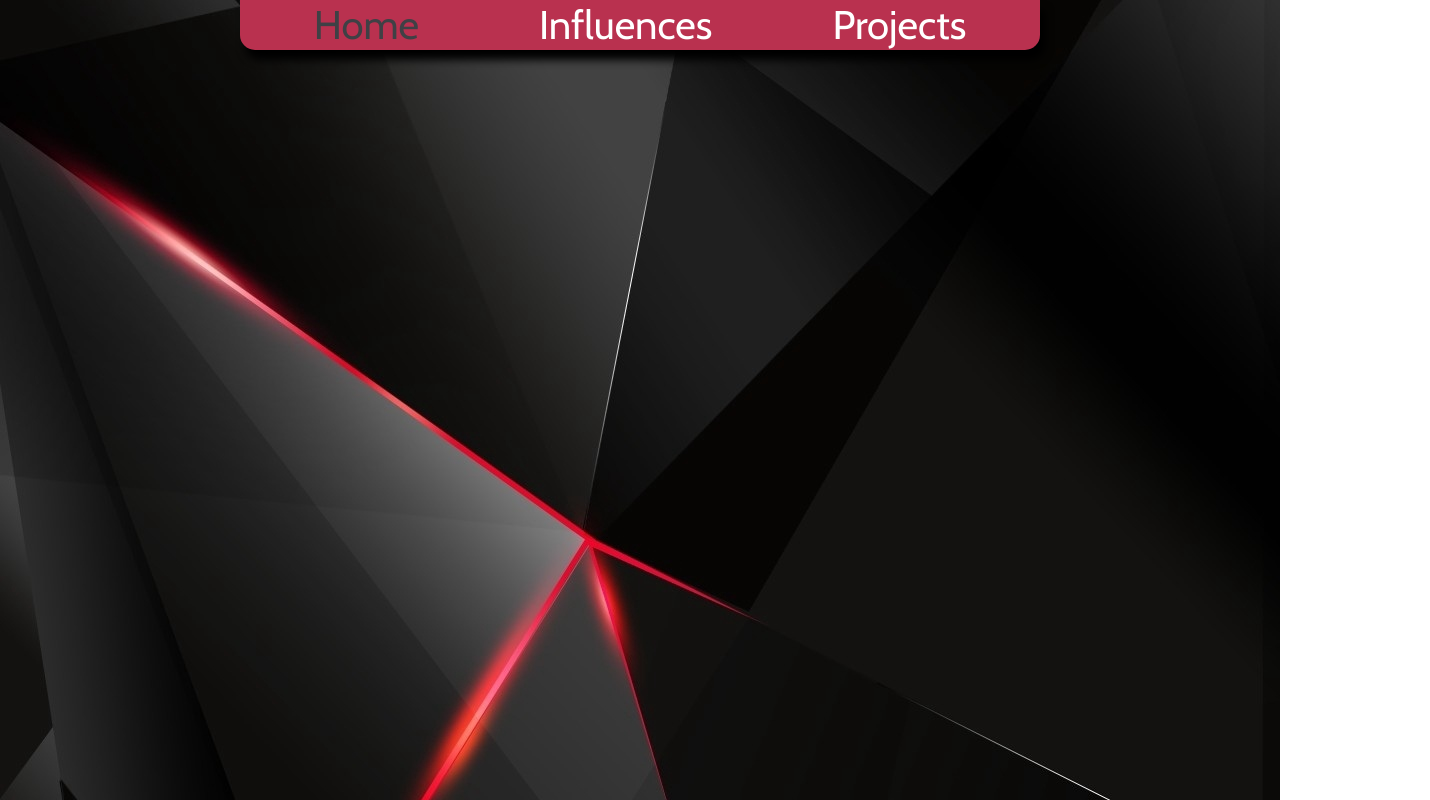
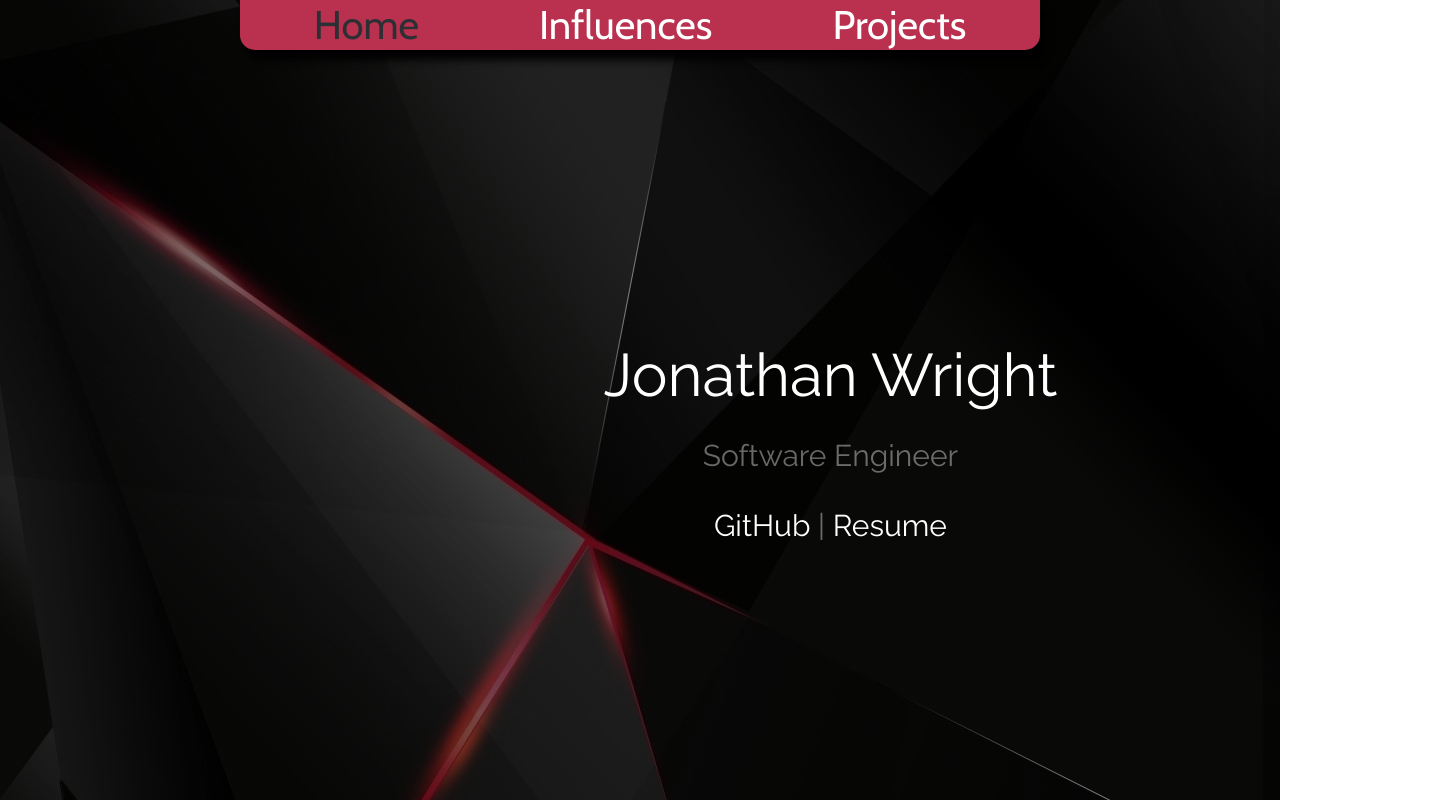
Before and after one commit to Uppun/portfolio-site, a React (Create React App) app: page /#/ in a window 1280 px wide. Shown: the whole page, 1430 px wide, since content can reach past the window. Built offline with nearby package versions, Linux system fonts and the light colour scheme.

Commit message:
got muh name now

```diff
--- a/src/AboutMe.js
+++ b/src/AboutMe.js
@@ -21,8 +21,17 @@ export default class AboutMe extends Component {
     }
 
     render() {
+        const githubURL = "https://github.com/Uppun";
+        const resumeURL = "https://www.youtube.com/watch?v=FC4Kun_BimM";
         return(
             <div className='background-pages'>
+                <p className='landing-text-name'>
+                    Jonathan Wright<br />
+                    <span className='landing-text-span'>
+                        Software Engineer<br />
+                         <a href={githubURL}>GitHub</a> | <a href={resumeURL}>Resume</a>
+                    </span>
+                </p>
                 <TransitionGroup className='background-slide'>
                     {backgrounds.map((background, index) => {
                         if (index === this.state.currentBackground) {
--- a/src/ProjectsComponent.js
+++ b/src/ProjectsComponent.js
@@ -49,7 +49,7 @@ export default class Projects extends Component {
                     })}
                 </div>
                 <div className='project-component-footer'>
-                    <a href={githubURL} target="_blank">
+                    <a href={githubURL}>
                         <div className='footer-string'>
                             {footerString}
                         </div>
--- a/src/portfolio.css
+++ b/src/portfolio.css
@@ -10,12 +10,14 @@ body {
     position: absolute;
     height: 100%;
     width: 100%;
+    filter: brightness(0.5) grayscale(20%);
 }
 
 .background-pages {
     width: 100vw;
     height: 100vh;
     overflow: hidden;
+    background-color: #3f4045;
 }
 .background-slide .switch-enter {
     transform: translateX(100%);
@@ -243,5 +245,27 @@ a {
 }
 
 .active-link {
-    color: #3f4045;
+    color: #2C2F33;
 }
+
+.landing-text-name {
+    position: absolute;
+    top: 35%;
+    left: 18%;
+    text-align: center;
+    font-family: 'Raleway', sans-serif;
+    font-size: 60px;
+    width: 1200px;
+    z-index: 5;
+    color: #ffffff;
+}
+
+.landing-text-span {
+    font-size: 30px;
+    color: #ffffff67
+}
+
+.landing-text-span > a {
+    text-decoration: none;
+    color: #ffffff;
+}
```
